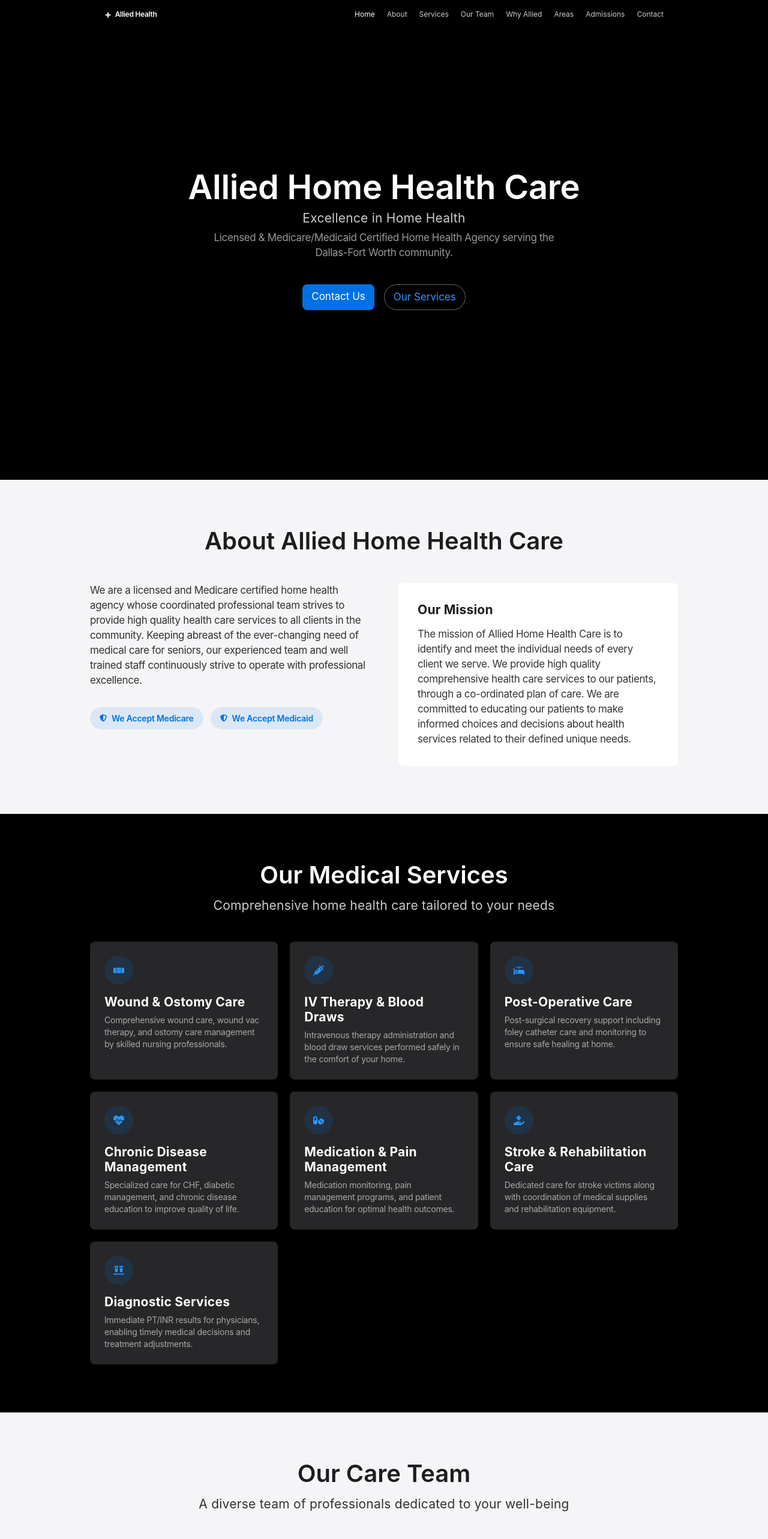
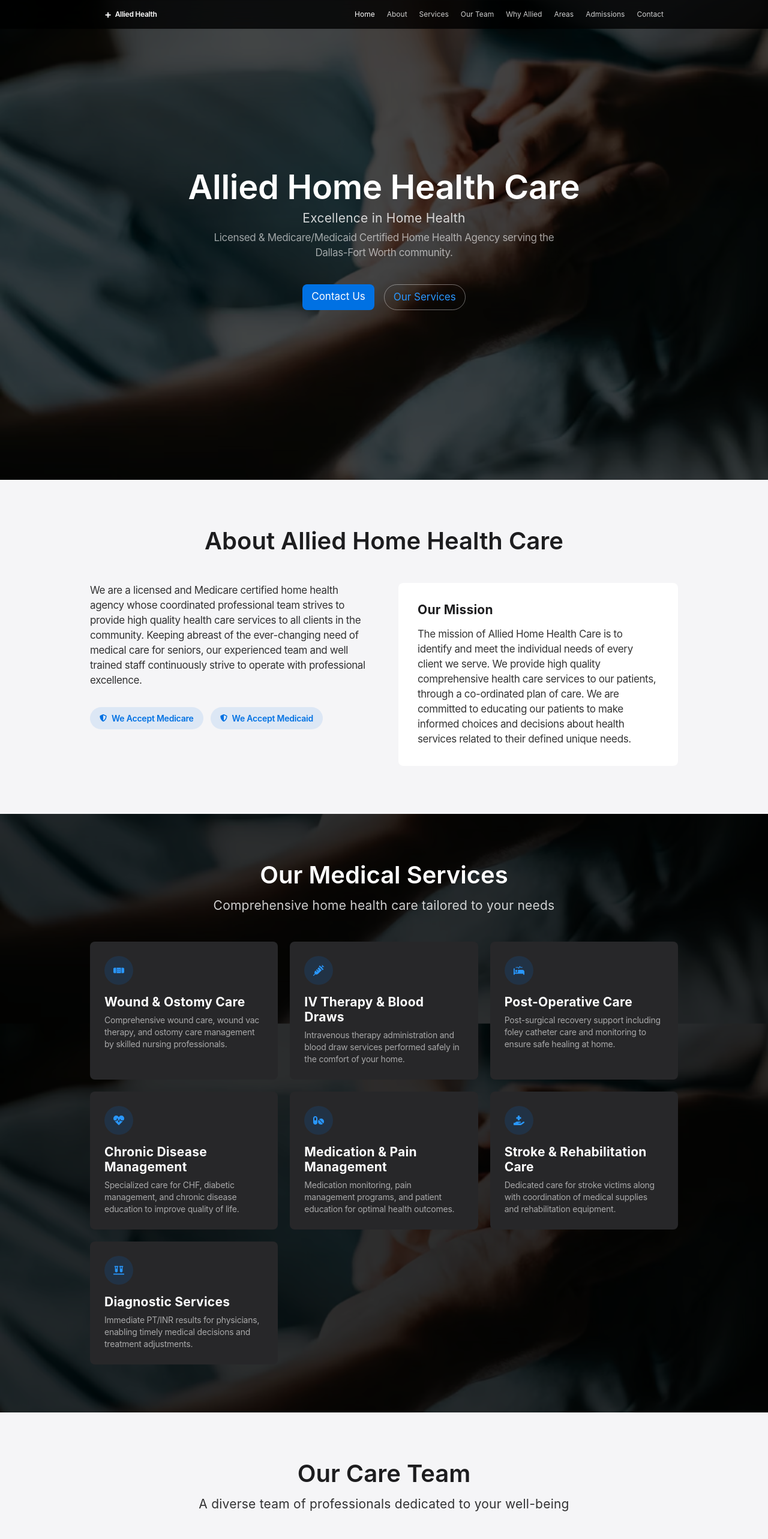
Before and after one commit to rohanthomas1202/allied-home-health, a React (Vite) app: page / in a window 1280 px wide. Shown: the top 2566 px of the page at 60% size. Built offline with nearby package versions, Linux system fonts and the light colour scheme.

Commit message:
Update background

```diff
--- a/src/App.jsx
+++ b/src/App.jsx
@@ -8,10 +8,14 @@ import ServiceAreas from "./components/ServiceAreas";
 import Admissions from "./components/Admissions";
 import Contact from "./components/Contact";
 import Footer from "./components/Footer";
+import heroBg from "./assets/premium_photo.avif";
 
 function App() {
   return (
-    <>
+    <div
+      className="min-h-screen bg-cover bg-center bg-no-repeat bg-fixed"
+      style={{ backgroundImage: `url(${heroBg})` }}
+    >
       <Navbar />
       <main>
         <Hero />
@@ -24,7 +28,7 @@ function App() {
         <Contact />
       </main>
       <Footer />
-    </>
+    </div>
   );
 }
 
--- a/src/components/Admissions.jsx
+++ b/src/components/Admissions.jsx
@@ -5,8 +5,9 @@ import { ADMISSION_CRITERIA, REFERRAL_SOURCES } from "../data/constants";
 
 export default function Admissions() {
   return (
-    <section id="admissions" className="py-20 px-4 sm:px-6 bg-black">
-      <div className="max-w-[980px] mx-auto">
+    <section id="admissions" className="py-20 px-4 sm:px-6 relative">
+      <div className="absolute inset-0 bg-black/80" />
+      <div className="relative z-10 max-w-[980px] mx-auto">
         <SectionHeading title="Admissions & Referrals" dark={true} />
 
         <div className="grid grid-cols-1 md:grid-cols-2 gap-5 max-w-[820px] mx-auto">
--- a/src/components/Advantages.jsx
+++ b/src/components/Advantages.jsx
@@ -26,8 +26,9 @@ const advantages = [
 
 export default function Advantages() {
   return (
-    <section id="advantages" className="py-20 px-4 sm:px-6 bg-black">
-      <div className="max-w-[980px] mx-auto">
+    <section id="advantages" className="py-20 px-4 sm:px-6 relative">
+      <div className="absolute inset-0 bg-black/80" />
+      <div className="relative z-10 max-w-[980px] mx-auto">
         <SectionHeading
           title="Why Choose Allied?"
           subtitle="Advantages of Allied Home Health Care"
--- a/src/components/Hero.jsx
+++ b/src/components/Hero.jsx
@@ -5,9 +5,11 @@ export default function Hero() {
   return (
     <section
       id="hero"
-      className="min-h-screen flex items-center justify-center bg-black relative"
+      className="min-h-screen flex items-center justify-center relative"
     >
-      <div className="text-center px-4 max-w-[980px] mx-auto">
+      <div className="absolute inset-0 bg-black/70" />
+
+      <div className="relative z-10 text-center px-4 max-w-[980px] mx-auto">
         <h1 className="text-[56px] sm:text-[56px] font-semibold text-white leading-[1.07] tracking-[-0.28px] mb-2">
           {COMPANY_NAME}
         </h1>
--- a/src/components/Services.jsx
+++ b/src/components/Services.jsx
@@ -4,8 +4,9 @@ import services from "../data/services";
 
 export default function Services() {
   return (
-    <section id="services" className="py-20 px-4 sm:px-6 bg-black">
-      <div className="max-w-[980px] mx-auto">
+    <section id="services" className="py-20 px-4 sm:px-6 relative">
+      <div className="absolute inset-0 bg-black/80" />
+      <div className="relative z-10 max-w-[980px] mx-auto">
         <SectionHeading
           title="Our Medical Services"
           subtitle="Comprehensive home health care tailored to your needs"
```
Also changed, not shown: src/assets/premium_photo.avif (added).
